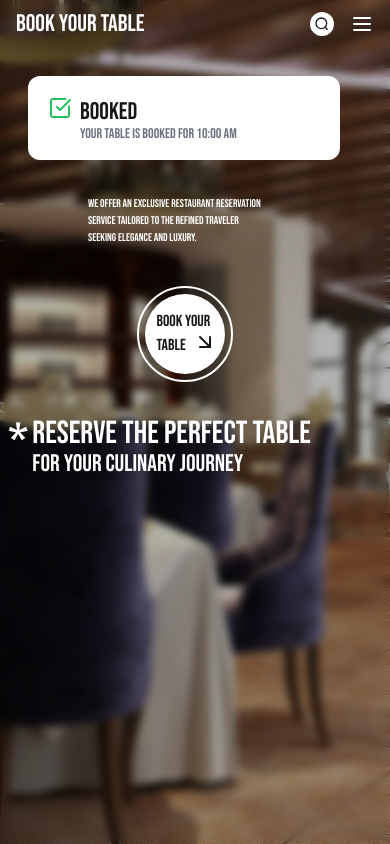
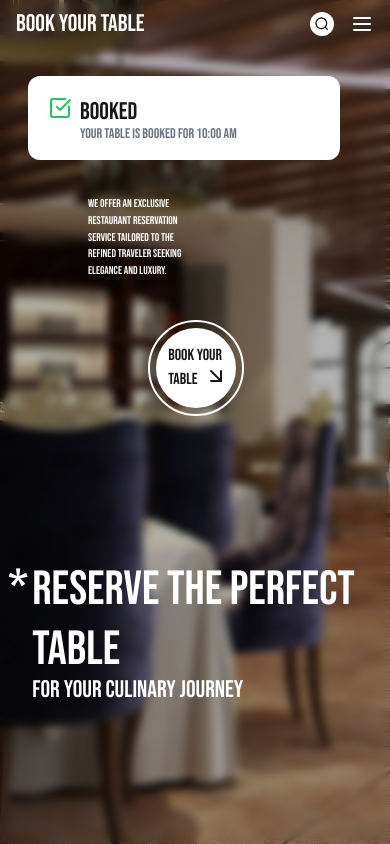
Before and after one commit to vishal7788-code/Restraunt-Booking-frontend, a Next.js app: page / in a window 390 px wide. Built offline with nearby package versions, Linux system fonts and the light colour scheme.

Commit message:
UI changes

```diff
--- a/src/app/page.js
+++ b/src/app/page.js
@@ -6,7 +6,7 @@ import Navbar from "@/components/Navbar";
 export default function Home() {
   return (
     <div >
-      <div className="w-full h-screen">
+      <div className="w-full h-0">
         <Image
           src={homeImg}
           alt="restaurant booking"
--- a/src/components/BookingCard.js
+++ b/src/components/BookingCard.js
@@ -15,7 +15,7 @@ export default function BookingCard() {
       animate="visible"
       className="flex"
     >
-      <div className="w-[80%]  md:w-[30%] lg:w-[25vw] xl:h-[12vh] xl:w-[18vw] lg:h-[13vh] md:h-[13vh] bg-white rounded-xl xl:p-3 p-4 lg:p-2 md:p-3 m-7">
+      <div className="w-[80%] top-[2rem] md:w-[30%] lg:w-[25vw] xl:h-[12vh] xl:w-[18vw] lg:h-[13vh] md:h-[12vh] bg-white rounded-xl xl:p-3 p-4 lg:p-2 md:p-3 m-7">
         <div>
           <div className="flex gap-2 p-1">
             <CheckSquare className="text-green-500" />
--- a/src/components/BookingInfo.js
+++ b/src/components/BookingInfo.js
@@ -27,9 +27,9 @@ export default function BookingInfo({ booking }) {
         initial="hidden"
         animate="visible"
         exit="exit"
-        className="relative justify-end items-center w-[90%] top-[7rem] p-2 z-50 left- lg:hidden xl:hidden md:hidden"
+        className="relative  justify-end items-center w-[70%] top-[11rem] p-2 z-50 left-[3rem] lg:hidden xl:hidden md:hidden"
       >
-        <div className="border-2 border-white w-[80%] mx-auto rounded-lg p-2">
+        <div className="border-2 border-white w-[70%] mx-auto rounded-lg p-2">
           <div className="w-full bg-white rounded-lg p-2">
             <div className="flex justify-between">
               <CircleCheckBig size={55} className="text-gray-500" />
@@ -79,9 +79,9 @@ export default function BookingInfo({ booking }) {
           initial="hidden"
           animate="visible"
           exit="exit"
-          className="relative justify-end items-center w-[80%] top-[6rem] md:w-[50%] p-2 xl:top-[7rem] xl:w-[20rem] xl:left-[75%] z-50 md:left-[55%] lg:left-[49%] lg:flex xl:flex"
+          className="relative justify-end items-center w-[80%] top-[8rem] md:w-[50%] p-2 xl:top-[8rem] xl:w-[20rem] xl:left-[73%] z-50 md:left-[58%] lg:left-[49%] lg:flex xl:flex"
         >
-          <div className="border-2 border-white w-[75%] xl:w-[20rem] rounded-lg p-2">
+          <div className="border-2 border-white w-[70%] xl:w-[20rem] rounded-lg p-2">
             <div className="w-full bg-white rounded-lg p-2">
               <div className="flex justify-between">
                 <CircleCheckBig size={55} className="text-gray-500" />
--- a/src/components/HeroButton.js
+++ b/src/components/HeroButton.js
@@ -12,7 +12,7 @@ export default function HeroButton() {
         initial={{ scale: 0.5, opacity: 0 }}
         animate={{ scale: 1, opacity: 1 }}
         transition={{ duration: 0.5, ease: "easeOut" }}
-        className="border-2 border-white xl:w-[7rem] xl:h-[7rem] w-[6rem] h-[6rem] lg:w-[6rem] lg:h-[6rem] rounded-full relative lg:left-[50%] left-[35%] md:left-[55%] xl:left-[50%]"
+        className="border-2 border-white xl:w-[7rem] xl:h-[7rem] w-[6rem] h-[6rem]  lg:w-[6rem] lg:h-[6rem] rounded-full relative lg:left-[50%] left-[38%] md:left-[40%]  xl:left-[50%]"
       >
         <motion.div
           initial={{ scale: 0.8, opacity: 0 }}
--- a/src/components/HeroText.js
+++ b/src/components/HeroText.js
@@ -14,7 +14,7 @@ export default function HeroText() {
         variants={slideDownVariant}
         initial="hidden"
         animate="visible"
-        className="text-white text-[0.7rem]  md:text-[1.1rem] w-[50%] md:w-[45%] lg:my-[1rem] ml-[5rem] lg:w-[15rem]  md:ml-[3rem] p-2"
+        className="text-white text-[0.7rem]  md:text-[1.1rem] w-[30%] md:w-[30%] lg:my-[1rem] ml-[5rem] lg:w-[15rem]  md:ml-[3rem] p-2"
       >
         <span>We offer an exclusive restaurant</span>{" "}
         <span>reservation service tailored</span>{" "}
@@ -28,18 +28,18 @@ export default function HeroText() {
         variants={slideDownVariant}
         initial="hidden"
         animate="visible"
-        className="flex gap-3 relative top-[4rem] lg:w-[47%] md:top-[-0.5rem]  lg:h-0 xl:h-0 text-white w-full xl:w-[50%] md:w-[90%] xl:top-[-3rem] lg:-top-12 xl:left-[3rem] md:left-[3rem]"
+        className="flex gap-3 relative top-[11rem] lg:w-[47%] md:top-[5.5rem]  lg:h-0 xl:h-0 text-white w-full xl:w-[50%] md:w-[90%] xl:bottom-[5rem] lg:-top-[-1rem] xl:left-[3rem] md:left-[3rem]"
       >
-        <span className="text-[3rem] md:text-[4rem] lg:text-[4.5rem] md:bottom-3 md:left-0 relative bottom-2 left-2">
+        <span className="text-[3rem] md:text-[3.5rem] lg:text-[4.5rem] md:bottom-3 md:left-0 relative bottom-2 left-2">
           *
         </span>
 
         <div>
-          <span className="text-[2rem] xl:text-[3.8rem] md:text-[3rem] lg:text-[3rem] leading-tight">
+          <span className="text-[3rem] xl:text-[3.8rem] md:text-[2.5rem] lg:text-[3rem] leading-tight">
             Reserve the Perfect Table
           </span>
           <br />
-          <span className="text-[1.5rem] md:text-[2.5rem] lg:text-[2.4rem] xl:text-[3.5rem] relative right-[0rem] md:right-[2.5rem] xl:bottom-5 bottom-2 lg:bottom-4 md:bottom-2">
+          <span className="text-[1.5rem] md:text-[2rem] lg:text-[2.4rem] xl:text-[3.5rem] relative right-[0rem] md:right-[2.5rem] xl:bottom-5 bottom-2 lg:bottom-4 md:bottom-2">
             For Your Culinary Journey
           </span>
         </div>
```
